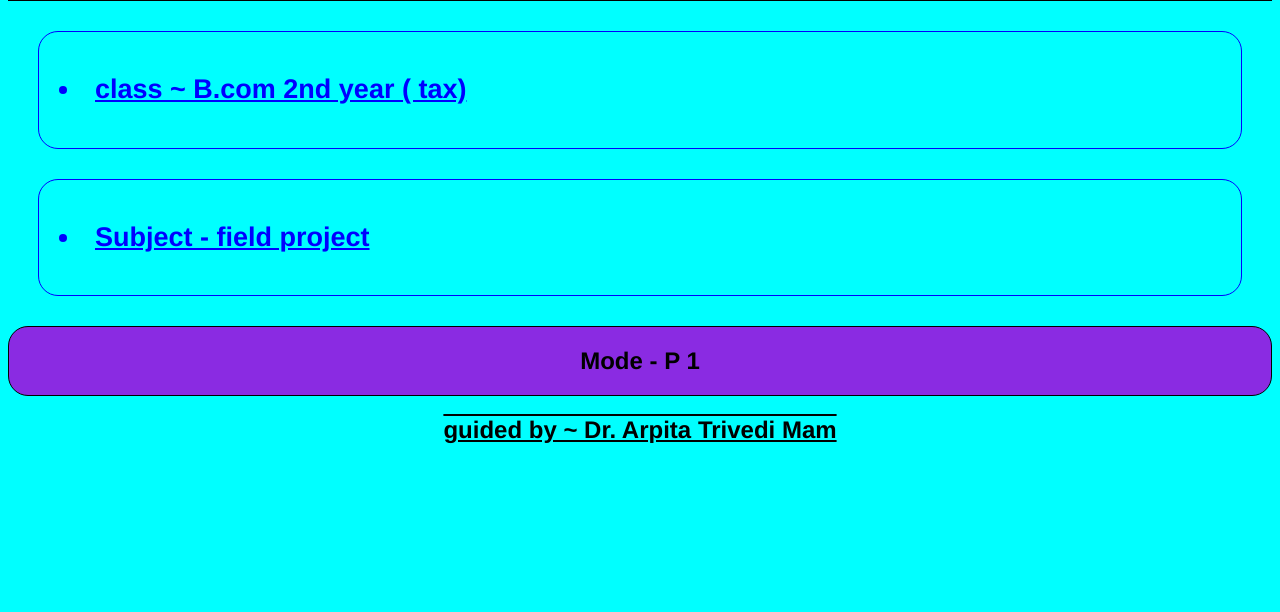
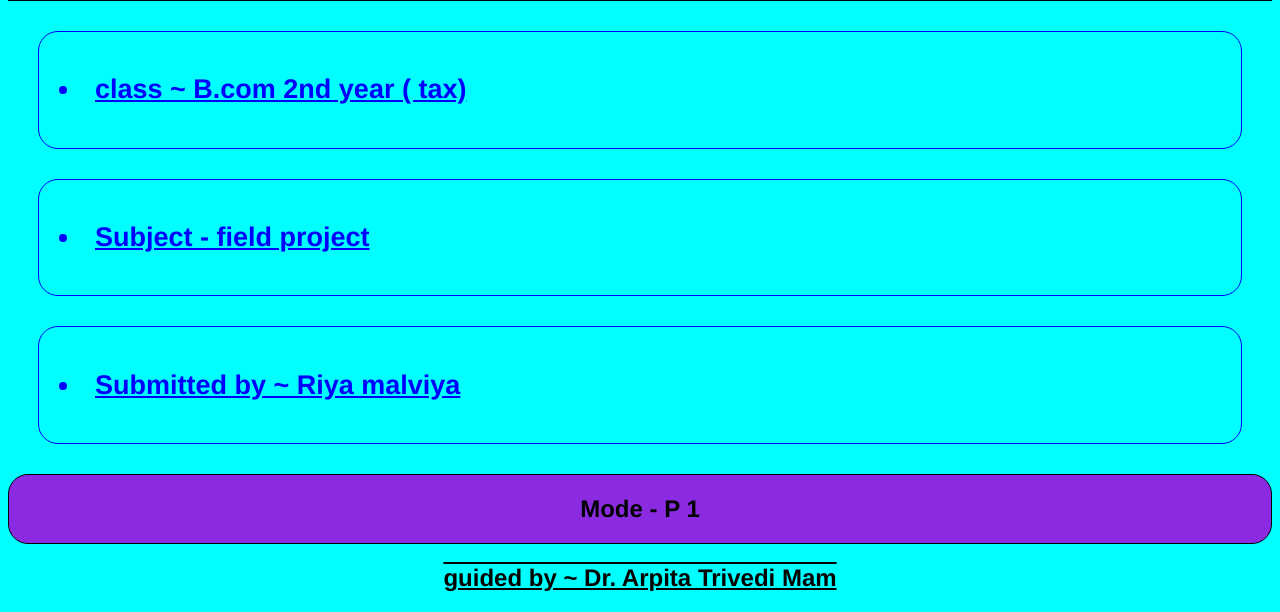
Before and after one commit to brajmohan88/Riya-dee-project, a plain HTML site: page index.html in a window 1280 px wide. Shown: the part 223-835 px from the top of the page. Before the commit the page ends 800 px from the top, so only its background shows below. Drawn offline with Linux system fonts and the light colour scheme.

Commit message:
Update index.html

```diff
--- a/index.html
+++ b/index.html
@@ -40,6 +40,14 @@
         border: solid 1px ;
         border-radius: 20px;
     }
+    .submitted{margin: 30px;
+        padding: 20px;
+        text-align: left;
+        color: blue;
+        font-size: large;
+        text-decoration: underline;
+        border: solid 1px ;
+        border-radius: 20px;}
     .class :hover{
         background-color: burlywood;
     }
@@ -70,6 +78,7 @@
         <h2><li>class ~ B.com 2nd year ( tax) </li></h2>
     </div>
     <div class="Subject"><h2><li>Subject - field project</li></h2></div>
+    <div class="submitted"><h2><li>Submitted by ~ Riya malviya</li></h2></div>
     <div class="mode"><h2>Mode - P 1</h2></div>
     <div class="guided"><h2>guided by ~ Dr. Arpita Trivedi Mam</h2></div>
 
```
